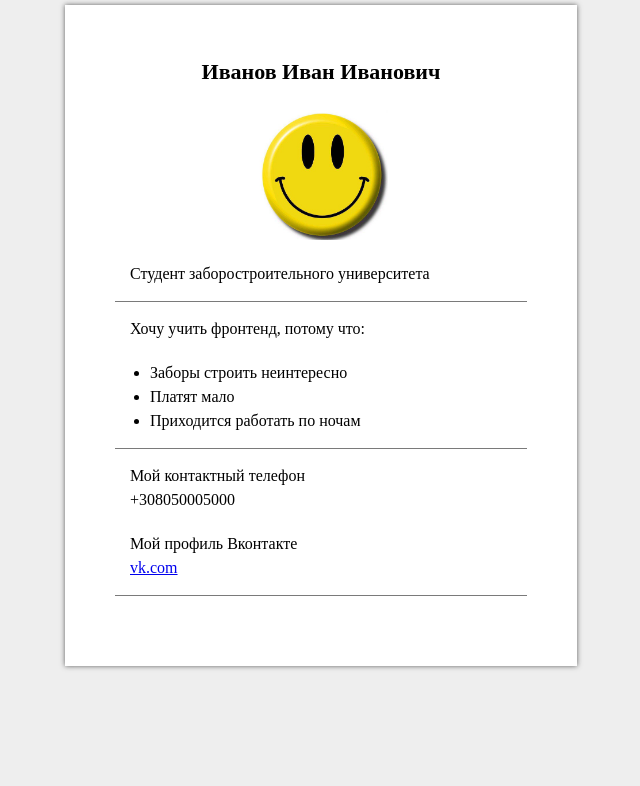
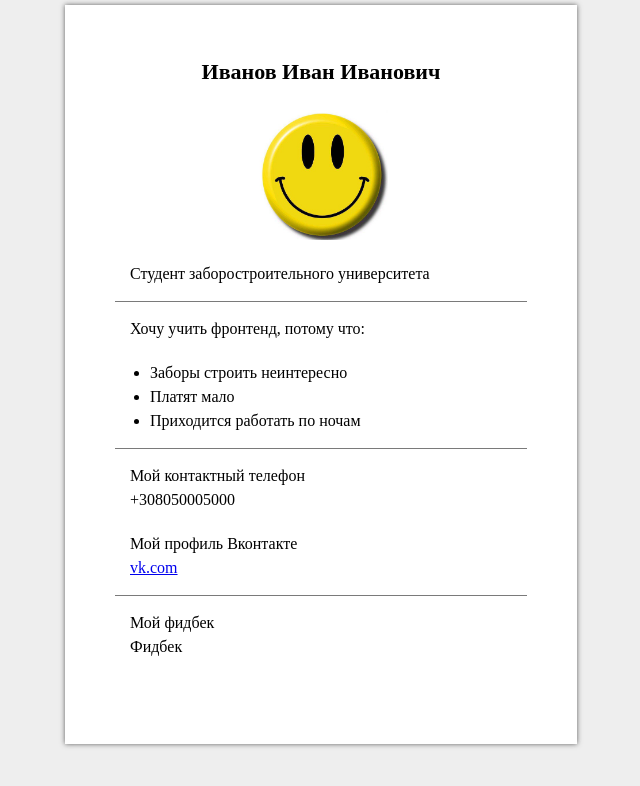
Before and after one commit to morkoy/Homework, a plain HTML site: page lab_1/index_release.html in a window 1280 px wide. Shown: the whole page, without its empty margins (319-959 px from the left). Drawn offline with Linux system fonts and the light colour scheme.

```diff
--- a/lab_1/index_release.html
+++ b/lab_1/index_release.html
@@ -28,10 +28,10 @@
         <p>Мой профиль Вконтакте</p>
         <a href="https://vk.com" target="blank">vk.com</a>
     </div>
-    <!--<div class="content">-->
-        <!--<p>Мой фидбек</p>-->
-        <!--<p>Фидбек</p>-->
-    <!--</div>-->
+    <div class="content">
+        <p>Мой фидбек</p>
+        <p>Фидбек</p>
+    </div>
 
 </div>
 </body>
```
Also changed, not shown: 1 other file.
